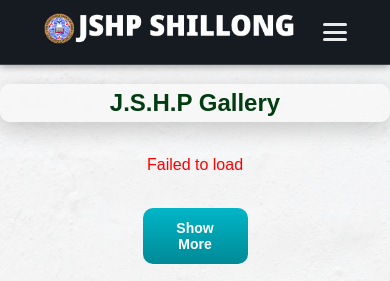
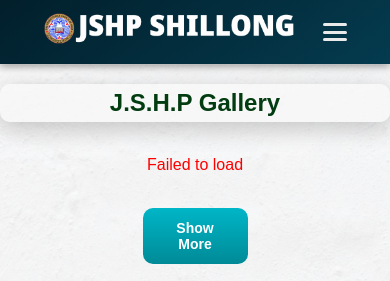
Before and after one commit to jshpshillong-debug/JSHP, a PHP site: page /OfficialGallery/gallery.html in a window 390 px wide. Shown: the top 281 px of the page. Run offline with PHP 8.4, Linux system fonts and the light colour scheme; some libraries are stand-ins or nearby versions.

Commit message:
Update gallerystyle.css

```diff
--- a/OfficialGallery/gallerystyle.css
+++ b/OfficialGallery/gallerystyle.css
@@ -11,7 +11,7 @@
     position:sticky;
     top:0;
     z-index:100;
-    background:#161b22;
+    background: linear-gradient(145deg, #021f2b, #043b4f);
     box-shadow:0 2px 8px rgba(0,0,0,0.4);
   }
 .container{
@@ -88,7 +88,7 @@
     top:64px;
     left:0;
     width:100%;
-    background:rgba(22, 27, 34, 0.9);
+    background: linear-gradient(145deg, #021f2b, #043b4f);
     flex-direction:column;
     align-items:center;
     max-height:0;
```
